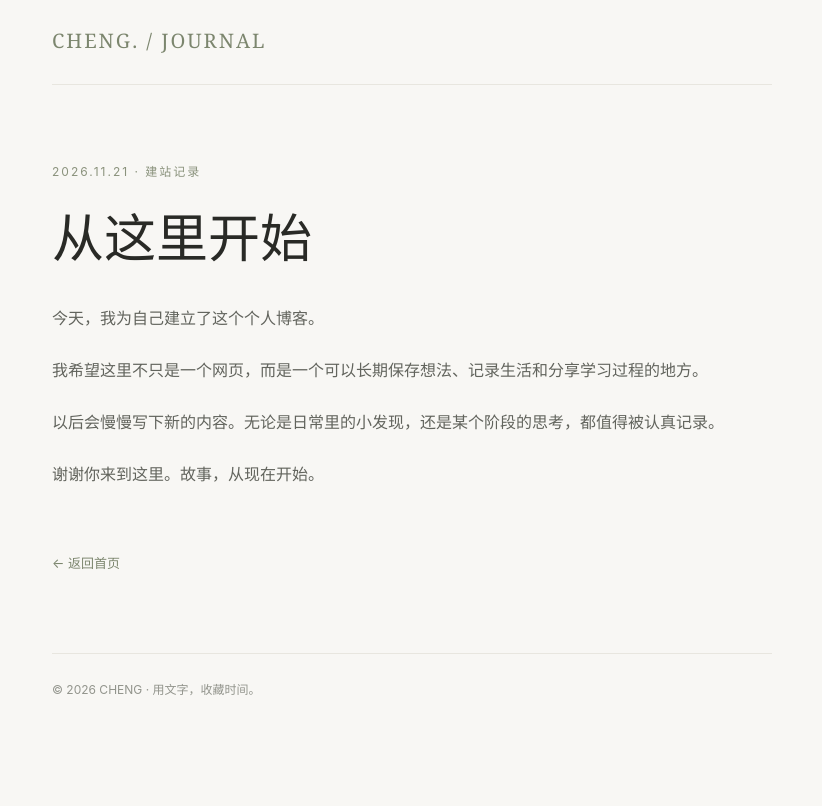
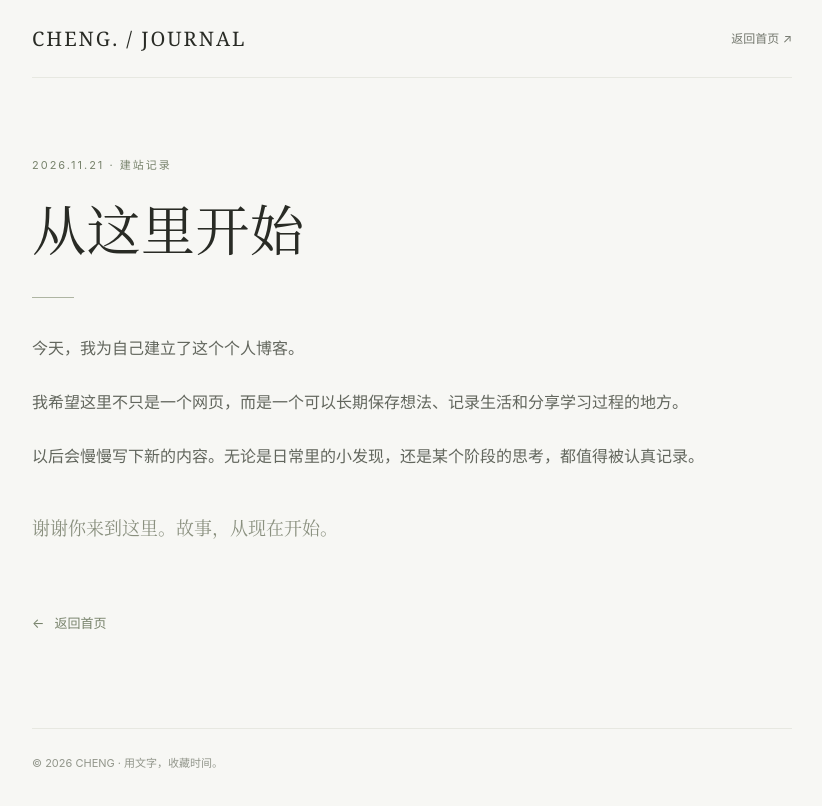
Before and after one commit to chengqipei888-glitch/my-personal-blog, a plain HTML site: page posts/first-post.html in a window 1280 px wide. Shown: the whole page, without its empty margins (228-1050 px from the left). Drawn offline with Linux system fonts and the light colour scheme.

Commit message:
design: refine first article reading experience

```diff
--- a/posts/first-post.html
+++ b/posts/first-post.html
@@ -1,4 +1,30 @@
 <!doctype html>
-<html lang="zh-CN"><head><meta charset="utf-8"><meta name="viewport" content="width=device-width,initial-scale=1"><meta name="theme-color" content="#f8f7f4"><title>从这里开始 · CHENG</title><style>
-*{box-sizing:border-box}body{margin:0;background:#f8f7f4;color:#292a26;font-family:-apple-system,BlinkMacSystemFont,"Segoe UI","PingFang SC",sans-serif;line-height:2}.wrap{width:min(720px,calc(100% - 40px));margin:auto}header{padding:26px 0;border-bottom:1px solid #e8e6df}a{color:#7c866e;text-decoration:none}.brand{font:20px Georgia,serif;letter-spacing:2px}.article{padding:75px 0}.meta{font-size:12px;letter-spacing:2px;color:#8a927c}.article h1{font:normal clamp(34px,7vw,52px)/1.35 Georgia,"Songti SC",serif;margin:18px 0 30px}.article p{font-size:16px;color:#62645d;margin:20px 0}.back{display:inline-block;margin-top:40px;font-size:13px}footer{border-top:1px solid #e8e6df;padding:24px 0;color:#92948c;font-size:12px}</style></head>
-<body><header class="wrap"><a class="brand" href="../index.html">CHENG. / JOURNAL</a></header><main class="wrap article"><div class="meta">2026.11.21 · 建站记录</div><h1>从这里开始</h1><p>今天，我为自己建立了这个个人博客。</p><p>我希望这里不只是一个网页，而是一个可以长期保存想法、记录生活和分享学习过程的地方。</p><p>以后会慢慢写下新的内容。无论是日常里的小发现，还是某个阶段的思考，都值得被认真记录。</p><p>谢谢你来到这里。故事，从现在开始。</p><a class="back" href="../index.html">← 返回首页</a></main><footer class="wrap">© 2026 CHENG · 用文字，收藏时间。</footer></body></html>
+<html lang="zh-CN">
+<head>
+<meta charset="utf-8">
+<meta name="viewport" content="width=device-width,initial-scale=1">
+<meta name="theme-color" content="#f7f7f4">
+<meta name="description" content="给自己的个人博客写下第一篇记录。">
+<title>从这里开始 · CHENG.</title>
+<style>
+:root{--bg:#f7f7f4;--ink:#292b25;--muted:#73776d;--line:#e7e8e1;--accent:#78836c;--serif:Georgia,"Songti SC","Noto Serif CJK SC",serif;--sans:-apple-system,BlinkMacSystemFont,"Segoe UI","PingFang SC","Microsoft YaHei",sans-serif}
+*{box-sizing:border-box}body{margin:0;background:var(--bg);color:var(--ink);font-family:var(--sans);line-height:2;-webkit-font-smoothing:antialiased}.wrap{width:min(760px,calc(100% - 40px));margin-inline:auto}a{color:var(--accent);text-decoration:none}.site-header{padding:25px 0;border-bottom:1px solid var(--line);display:flex;justify-content:space-between;align-items:center}.brand{font:20px var(--serif);letter-spacing:2px;color:var(--ink)}.back-top{font-size:12px;color:var(--muted)}.article{padding:76px 0 90px}.meta{font-size:11px;letter-spacing:2px;color:var(--accent)}h1{font:400 clamp(36px,7vw,54px)/1.35 var(--serif);margin:18px 0 30px;letter-spacing:.5px}.rule{width:42px;height:1px;background:#aeb5a2;margin:0 0 34px}.article p{font-size:16px;color:#62665d;margin:22px 0}.article .closing{color:#8a907f;font-family:var(--serif);font-size:18px;margin-top:38px}.back{display:inline-flex;gap:10px;align-items:center;margin-top:42px;font-size:13px}.site-footer{border-top:1px solid var(--line);padding:23px 0 32px;color:#92968b;font-size:11px}
+a:focus-visible{outline:2px solid var(--accent);outline-offset:4px}
+@media(max-width:600px){.article{padding:58px 0 68px}.article p{font-size:15px}}
+</style>
+</head>
+<body>
+<header class="site-header wrap"><a class="brand" href="../index.html">CHENG. / JOURNAL</a><a class="back-top" href="../index.html">返回首页 ↗</a></header>
+<main class="wrap article">
+<div class="meta">2026.11.21 · 建站记录</div>
+<h1>从这里开始</h1>
+<div class="rule"></div>
+<p>今天，我为自己建立了这个个人博客。</p>
+<p>我希望这里不只是一个网页，而是一个可以长期保存想法、记录生活和分享学习过程的地方。</p>
+<p>以后会慢慢写下新的内容。无论是日常里的小发现，还是某个阶段的思考，都值得被认真记录。</p>
+<p class="closing">谢谢你来到这里。故事，从现在开始。</p>
+<a class="back" href="../index.html">← <span>返回首页</span></a>
+</main>
+<footer class="site-footer wrap">© 2026 CHENG · 用文字，收藏时间。</footer>
+</body>
+</html>
```
